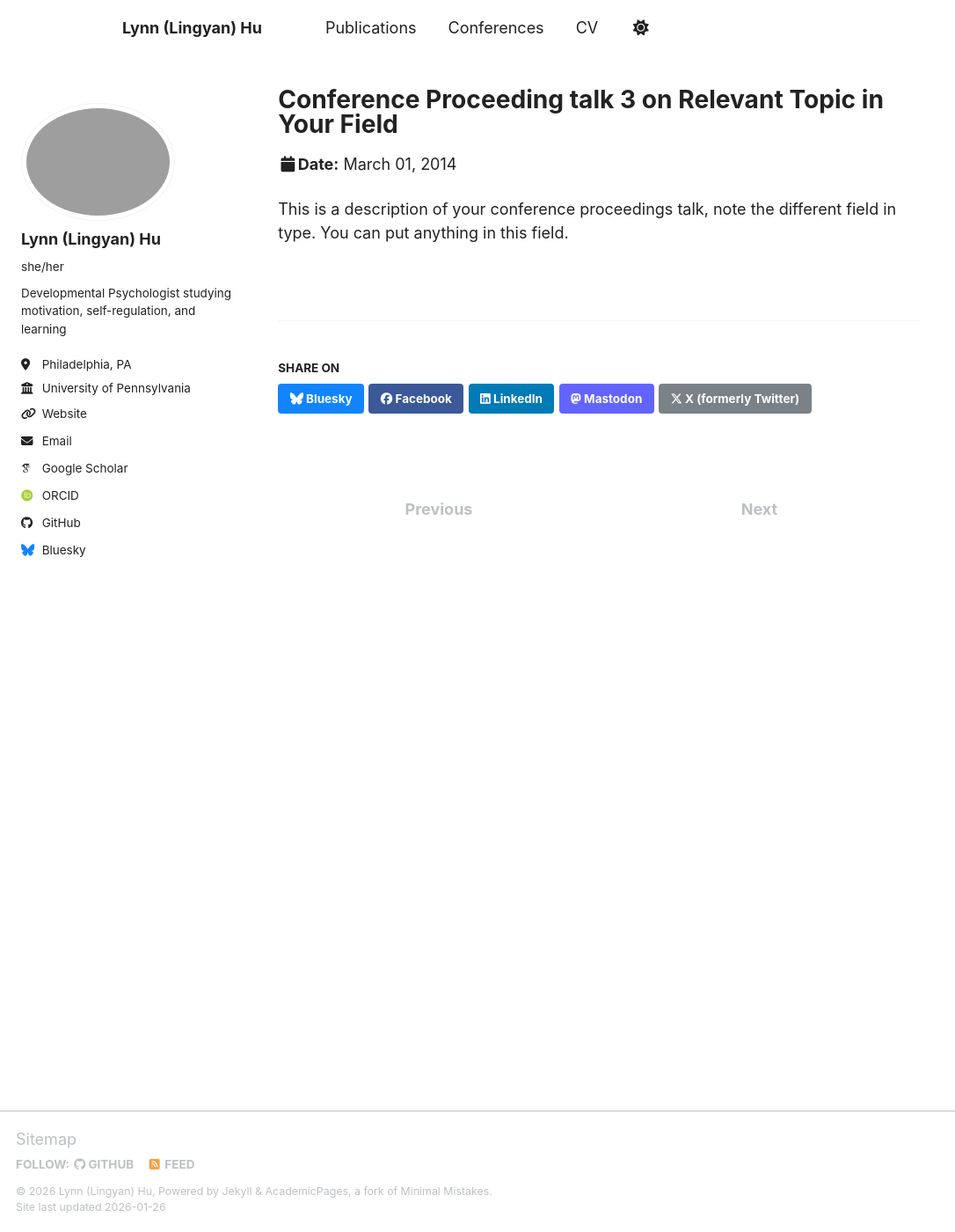
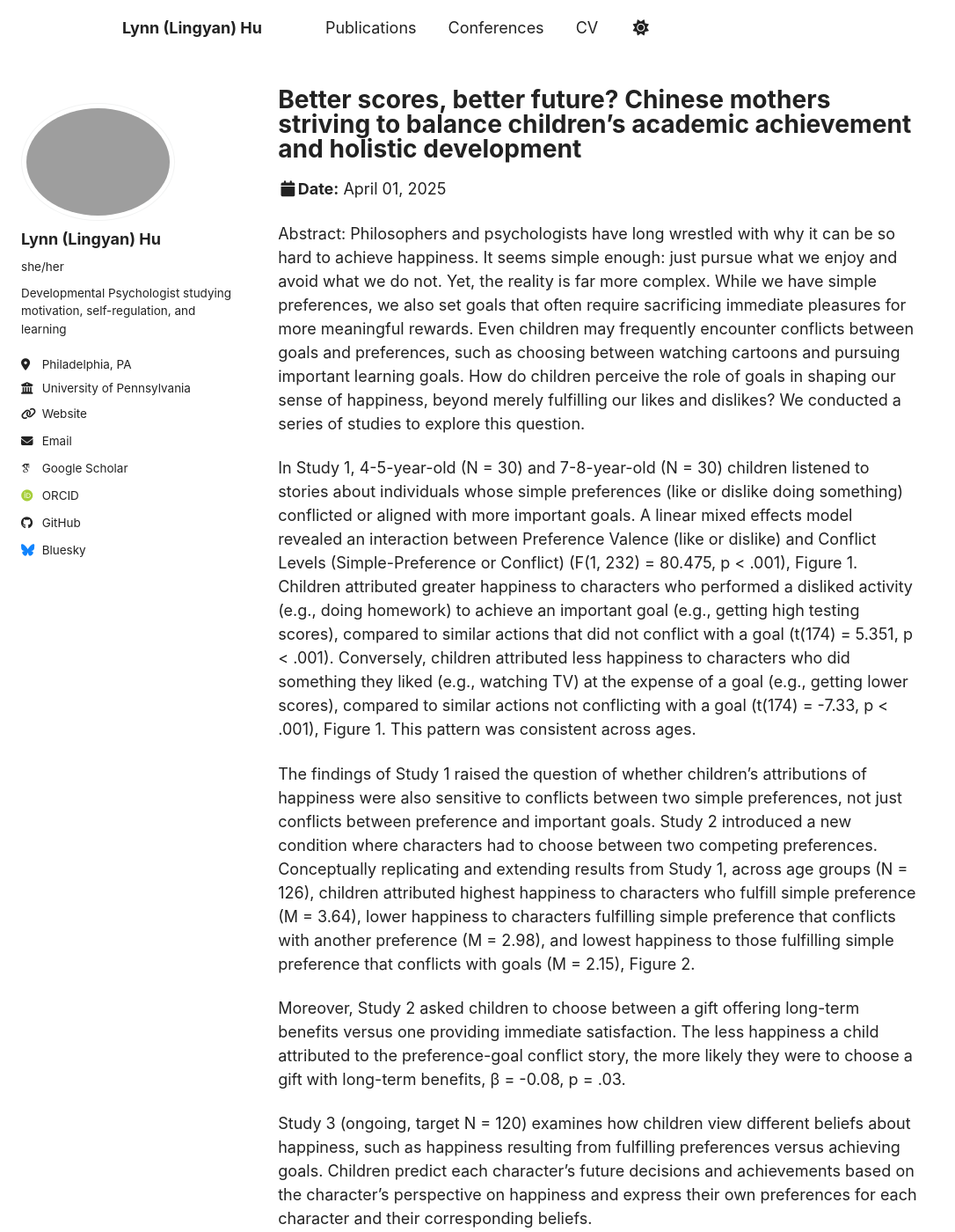
Before and after one commit to lingyh904/lingyh904.github.io, a Jekyll site: the page built from _talks/2014-03-01-talk-3.md, in a window 1280 px wide and 1400 px high. Shown: the whole window at 88% size, without its empty margins (0-1086 px from the left). Built offline with Jekyll 4.4.1, drawn with Linux system fonts in a browser that asks for light colours; some web fonts are replaced; a script bundle is joined from its source files by our own code; library files that are not in the unit come from our copies; some of the changed text lies outside the part shown.

Commit message:
Update 2014-03-01-talk-3.md

```diff
--- a/_talks/2014-03-01-talk-3.md
+++ b/_talks/2014-03-01-talk-3.md
@@ -1,11 +1,21 @@
 ---
-title: "Conference Proceeding talk 3 on Relevant Topic in Your Field"
-collection: talks
-type: "Conference proceedings talk"
-permalink: /talks/2014-03-01-talk-3
-venue: "Testing Institute of America 2014 Annual Conference"
-date: 2014-03-01
-location: "Los Angeles, CA, USA"
+title: "Better scores, better future? Chinese mothers striving to balance children’s academic achievement and holistic development"
+authors: "Hu, L., Xie, H., Lin, J., Bian, Q., & Nakkula, M."
+year: 2025
+type: talk
+venue: "Society for Research in Child Development (SRCD) Biennial Meeting"
+location: "Minneapolis, MN, United States"
+presentation: "Paper symposium: Academic Expectations of Chinese Parents on Their Adolescent Child: Visions, Communication, Practices, and Impacts"
+date: 2025-04-01
 ---
+Abstract: Philosophers and psychologists have long wrestled with why it can be so hard to achieve happiness. It seems simple enough: just pursue what we enjoy and avoid what we do not. Yet, the reality is far more complex. While we have simple preferences, we also set goals that often require sacrificing immediate pleasures for more meaningful rewards. Even children may frequently encounter conflicts between goals and preferences, such as choosing between watching cartoons and pursuing important learning goals. How do children perceive the role of goals in shaping our sense of happiness, beyond merely fulfilling our likes and dislikes? We conducted a series of studies to explore this question.
 
-This is a description of your conference proceedings talk, note the different field in type. You can put anything in this field.
+In Study 1, 4-5-year-old (N = 30) and 7-8-year-old (N = 30) children listened to stories about individuals whose simple preferences (like or dislike doing something) conflicted or aligned with more important goals. A linear mixed effects model revealed an interaction between Preference Valence (like or dislike) and Conflict Levels (Simple-Preference or Conflict) (F(1, 232) = 80.475, p < .001), Figure 1. Children attributed greater happiness to characters who performed a disliked activity (e.g., doing homework) to achieve an important goal (e.g., getting high testing scores), compared to similar actions that did not conflict with a goal (t(174) = 5.351, p < .001). Conversely, children attributed less happiness to characters who did something they liked (e.g., watching TV) at the expense of a goal (e.g., getting lower scores), compared to similar actions not conflicting with a goal (t(174) = -7.33, p < .001), Figure 1. This pattern was consistent across ages.
+
+The findings of Study 1 raised the question of whether children’s attributions of happiness were also sensitive to conflicts between two simple preferences, not just conflicts between preference and important goals. Study 2 introduced a new condition where characters had to choose between two competing preferences. Conceptually replicating and extending results from Study 1, across age groups (N = 126), children attributed highest happiness to characters who fulfill simple preference (M = 3.64), lower happiness to characters fulfilling simple preference that conflicts with another preference (M = 2.98), and lowest happiness to those fulfilling simple preference that conflicts with goals (M = 2.15), Figure 2.
+
+Moreover, Study 2 asked children to choose between a gift offering long-term benefits versus one providing immediate satisfaction. The less happiness a child attributed to the preference-goal conflict story, the more likely they were to choose a gift with long-term benefits, β = -0.08, p = .03.
+
+Study 3 (ongoing, target N = 120) examines how children view different beliefs about happiness, such as happiness resulting from fulfilling preferences versus achieving goals. Children predict each character’s future decisions and achievements based on the character’s perspective on happiness and express their own preferences for each character and their corresponding beliefs.
+
+Our studies suggest that children recognize that achieving important goals influences happiness beyond the satisfaction of immediate desires. This recognition also predicted children’s own choice between long-term benefits over immediate satisfaction. These findings illuminate the nature of happiness in the eyes of children, with significant implications for promoting their motivation and achievement.
```
